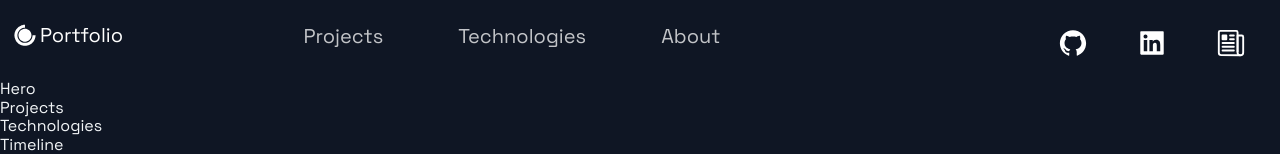
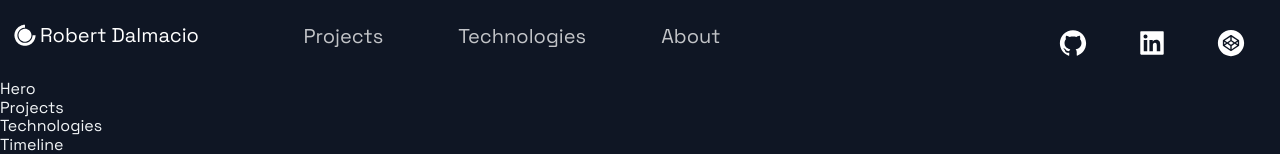
Before and after one commit to RobertDalmacio/personal-potfolio, a Next.js app: page / in a window 1280 px wide. Shown: the top 154 px of the page. Built offline with nearby package versions, Linux system fonts and the light colour scheme.

Commit message:
Updated Header

```diff
--- a/src/components/Header/Header.js
+++ b/src/components/Header/Header.js
@@ -1,6 +1,6 @@
 import Link from 'next/link';
 import React from 'react';
-import { AiFillGithub, AiFillInstagram, AiFillLinkedin } from 'react-icons/ai';
+import { AiFillGithub, AiFilCodepenCircle, AiFillLinkedin, AiFillCodepenCircle } from 'react-icons/ai';
 import { IoNewspaperOutline } from 'react-icons/io5';
 import { DiCssdeck } from 'react-icons/di';
 
@@ -11,7 +11,7 @@ const Header = () =>  (
     <Div1>
       <Link href='/'>
         <a style={{display: 'flex', alignItems: 'center', color: 'white', marginBottom: '20px'}}>
-          <DiCssdeck size='3rem' /> <Span>Portfolio</Span>
+          <DiCssdeck size='3rem' /> <Span>Robert Dalmacio</Span>
         </a>
       </Link>
     </Div1>
@@ -33,14 +33,14 @@ const Header = () =>  (
       </li>
     </Div2>
     <Div3>
-      <SocialIcons href='https://github.com/RobertDalmacio'>
+      <SocialIcons href='https://github.com/RobertDalmacio' target='_blank'>
         <AiFillGithub size='3rem'/>
       </SocialIcons>
-      <SocialIcons href='https://linkedin.com'>
+      <SocialIcons href='https://linkedin.com' target='_blank'>
         <AiFillLinkedin size='3rem'/>
       </SocialIcons>
-      <SocialIcons href='https://linkedin.com'>
-        <IoNewspaperOutline size='3rem'/>
+      <SocialIcons href='https://codepen.io/RJDAL' target='_blank'>
+      <AiFillCodepenCircle size='3rem' />
       </SocialIcons>
     </Div3>
   </Container>
```
